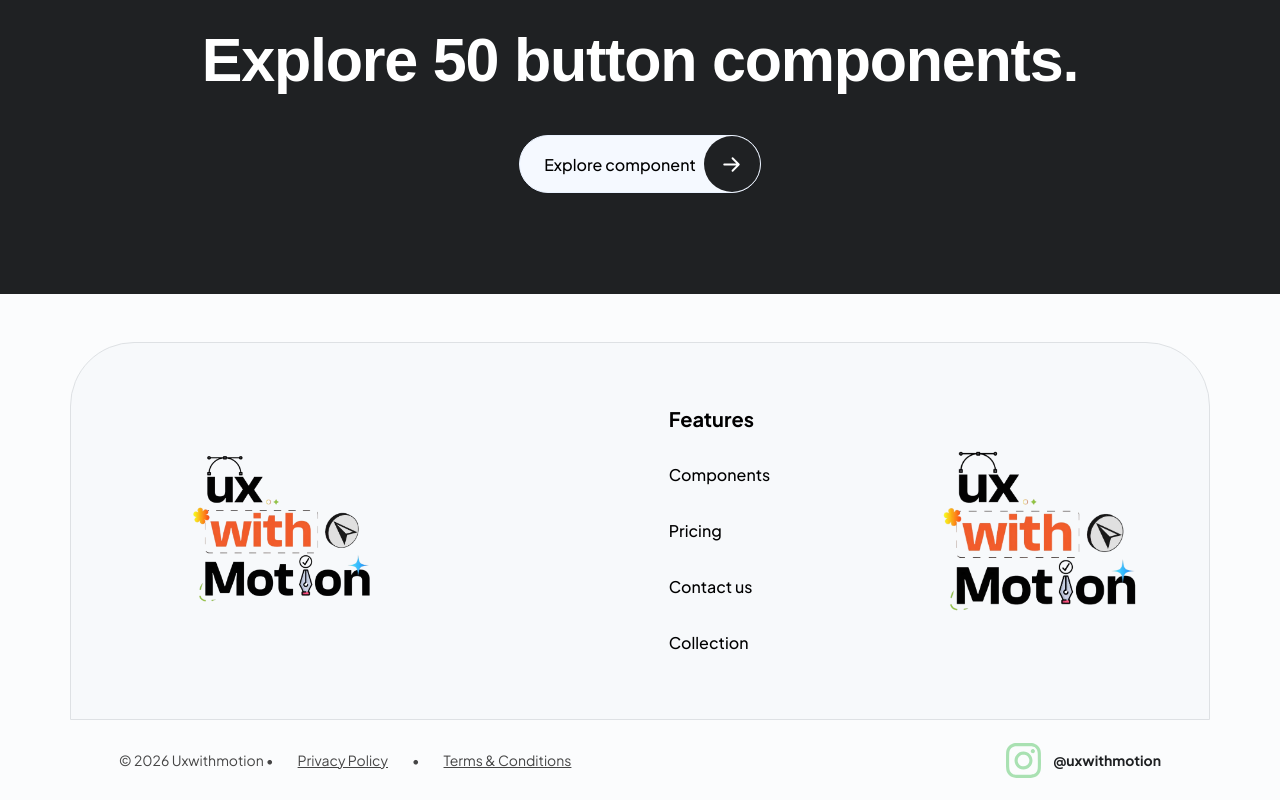
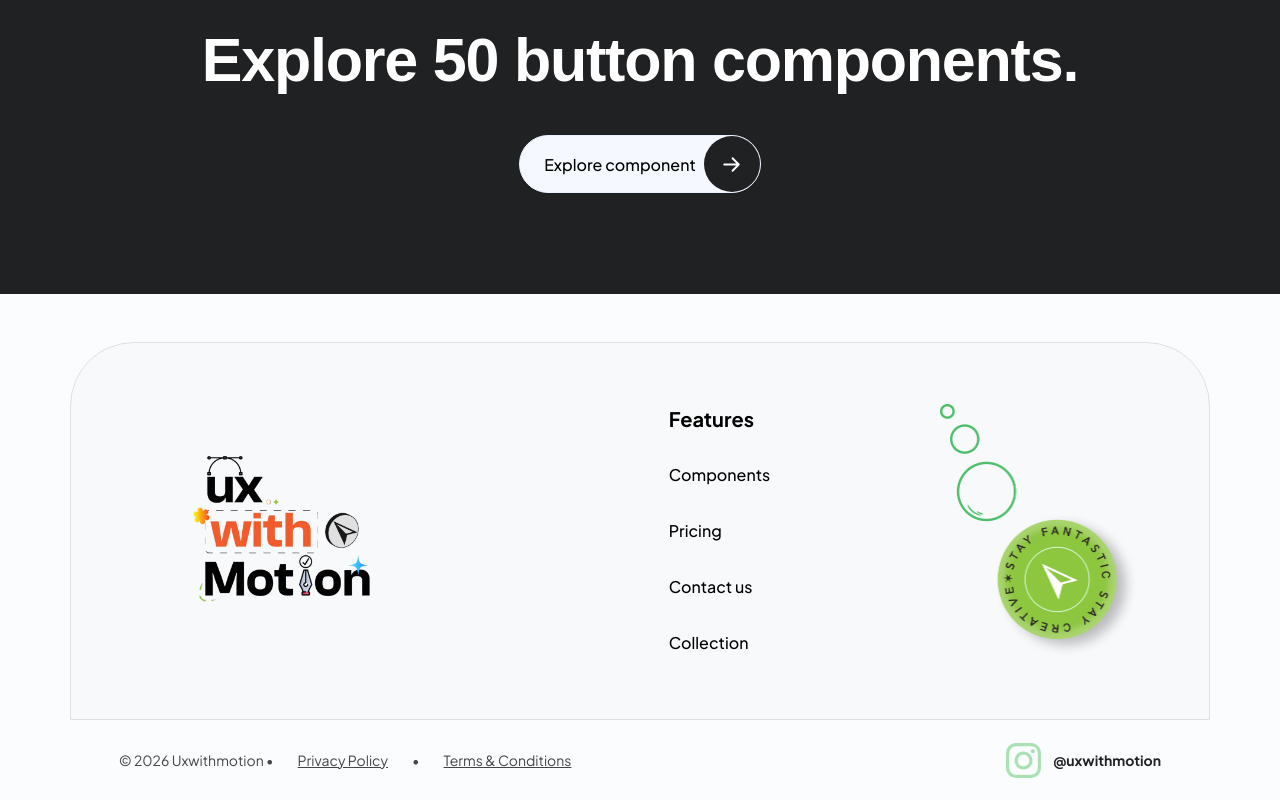
Before and after one commit to Yuvraj-Kathad/ui-with-motion, a Next.js app: page / in a window 1280 px wide. Shown: the part 2486-3286 px from the top of the page. Built offline with nearby package versions, Linux system fonts and the light colour scheme.

Commit message:
footer fixing

```diff
--- a/src/components/layout/Footer.tsx
+++ b/src/components/layout/Footer.tsx
@@ -71,9 +71,8 @@ export function Footer() {
 
               {/* Image 2 / Badges */}
               <div className="relative w-[199.5px] h-[255px] shrink-0">
-                {/* Fallback image as placeholder since footer-badges.png is missing */}
                 <Image
-                  src="/images/branding-logo.png"
+                  src="/images/footer-badges-new.png"
                   alt="Badges"
                   fill
                   className="object-contain object-right"
```
Also changed, not shown: public/images/footer-badges-new.png (added).
